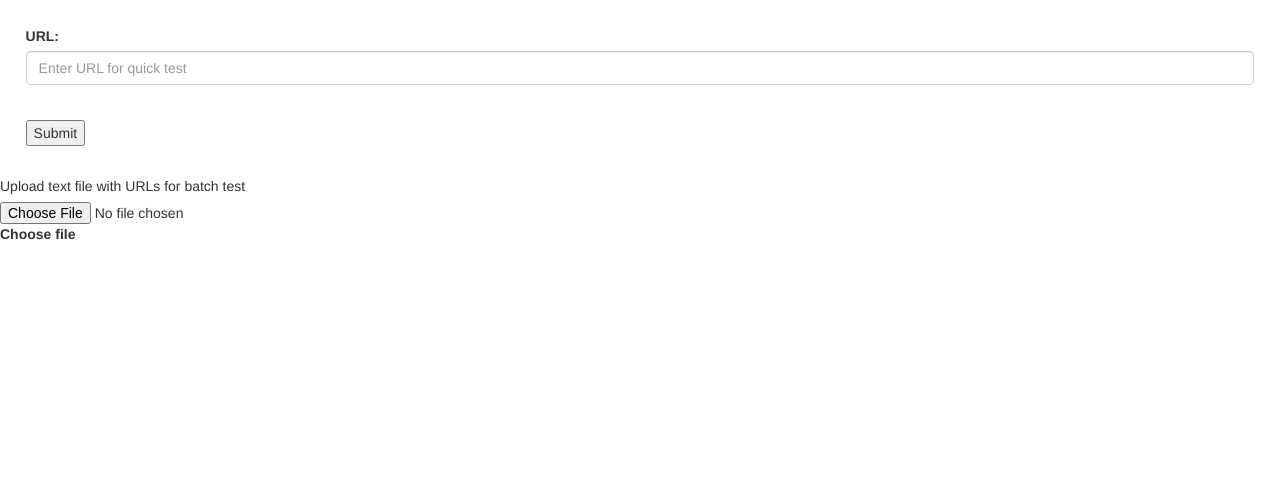
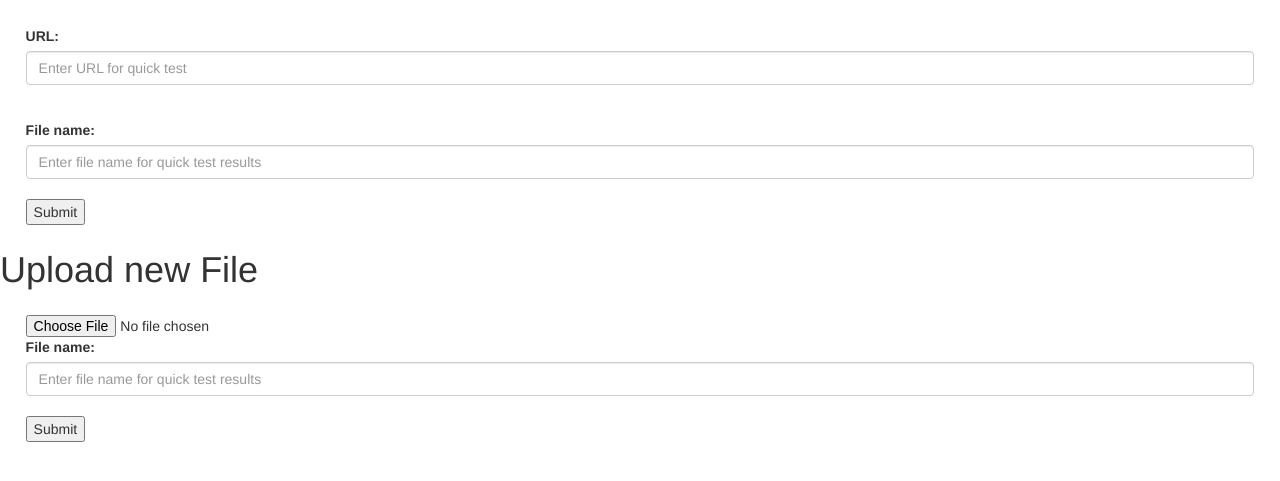
Before and after one commit to alexistj/Custom_Vision_Demo, a Flask app: page /my-form in a window 1280 px wide. Shown: the top 481 px of the page. Run offline with Flask 2, Linux system fonts and the light colour scheme; some libraries are stand-ins or nearby versions.

Commit message:
batch prediction added

```diff
--- a/app.py
+++ b/app.py
@@ -31,11 +31,13 @@ def handle_data():
 
 
     url= str(request.form['URL'])
+    file_name = str(request.form['file_name'])
     ENDPOINT = data['endpoint']
     publish_iteration_name = "detectModel"
     prediction_key = data['prediction_key']
     prediction_resource_id = data['prediction_resource_id']
     training_key = data["training_key"]
+    project_name = data["project_name"]
 
 
 
@@ -45,4 +47,53 @@ def handle_data():
         print("error retrieving image: "+url)
         exit(-1)
 
-    getPrediction(ENDPOINT, publish_iteration_name, prediction_key, prediction_resource_id, response.content,training_key)
+    js_res  = getPrediction(ENDPOINT, publish_iteration_name, prediction_key, prediction_resource_id, response.content,training_key,project_name)
+
+    print(js_res)
+
+
+
+    response = app.response_class(
+        response=json.dumps(js_res),
+        status=200,
+        mimetype='application/json'
+    )
+    return response
+
+
+
+@app.route('/form-handler-batch', methods=['POST'])
+def handle_data_batch():
+
+    with open('config.json') as config_file:
+        data = json.load(config_file)
+
+
+
+    file= request.files['file']
+
+    file_name = str(request.form['file_name'])
+    ENDPOINT = data['endpoint']
+    publish_iteration_name = "detectModel"
+    prediction_key = data['prediction_key']
+    prediction_resource_id = data['prediction_resource_id']
+    training_key = data["training_key"]
+    project_name = data["project_name"]
+
+
+
+
+
+
+    js_res  = getPredictionBatch(ENDPOINT, publish_iteration_name, prediction_key, prediction_resource_id, file,training_key,project_name)
+
+    print(js_res)
+
+
+
+    response = app.response_class(
+        response=js_res,
+        status=200,
+        mimetype='application/json'
+    )
+    return response
--- a/templates/form.html
+++ b/templates/form.html
@@ -17,21 +17,26 @@
             <label for="URL">URL:</label>
                 <input  class="form-control" type="text" name="URL"  placeholder="Enter URL for quick test"><br>
             </div>
+             <label for="file_name">File name:</label>
+                <input  class="form-control" type="text" name="file_name"  placeholder="Enter file name for quick test results "><br>
+            </div>
             <input type="submit" value="Submit">
           </form>
+
+
+
+
+        <h1>Upload new File</h1>
+        <form action="/form-handler-batch" method="POST" enctype="multipart/form-data">
+            <input type=file name=file>
+            <label for="file_name">File name:</label>
+             <input  class="form-control" type="text" name="file_name"  placeholder="Enter file name for quick test results "><br>
+             <input type=submit >
+        </form>
     </body>
 
 
-   <div class="input-group">
-      <div class="input-group-prepend">
-        <span class="input-group-text" id="inputGroupFileAddon01">Upload text file with URLs for batch test</span>
-      </div>
-      <div class="custom-file">
-        <input type="file" class="custom-file-input" id="inputGroupFile01"
-          aria-describedby="inputGroupFileAddon01">
-        <label class="custom-file-label" for="inputGroupFile01">Choose file</label>
-      </div>
-    </div>
+
 
     <!-- minimal styling -->
     <style>
```
Also changed, not shown: prediction.py (+78 -6 lines).
